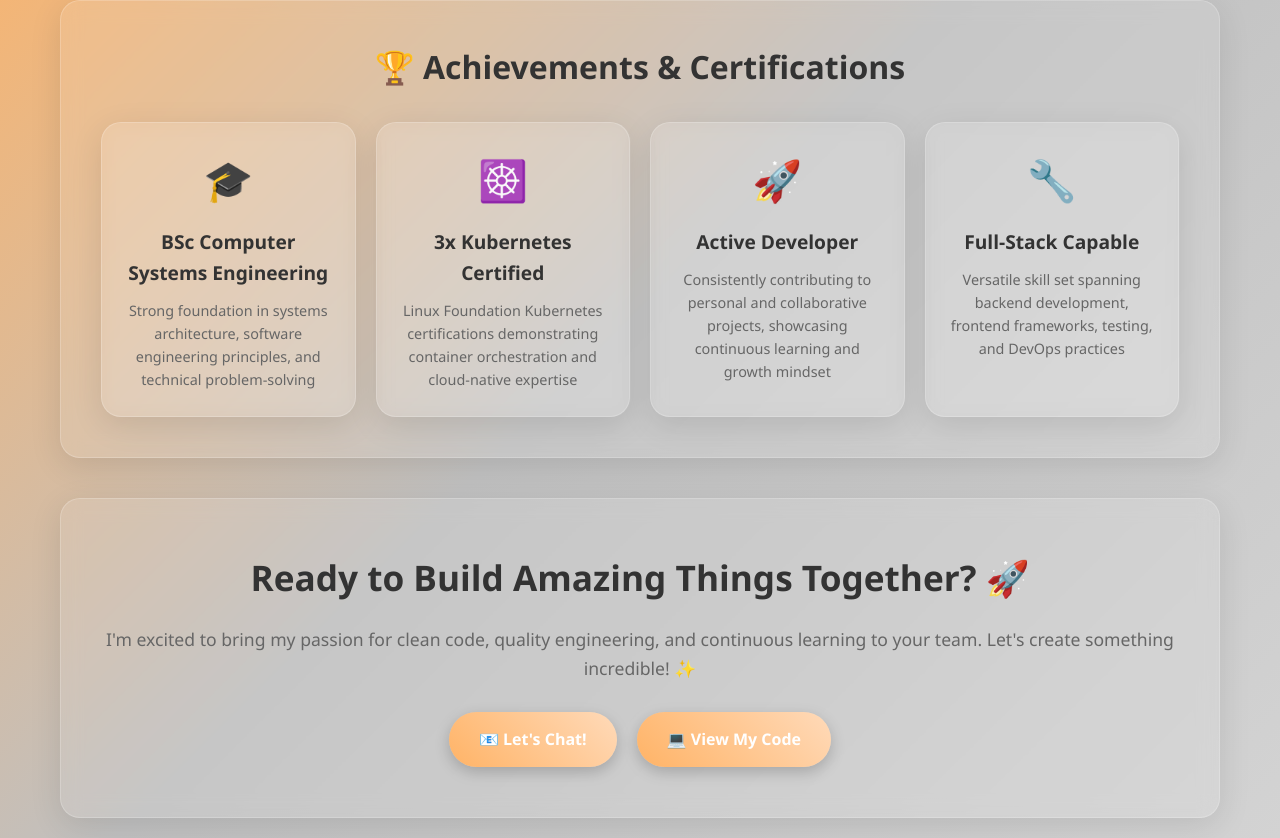
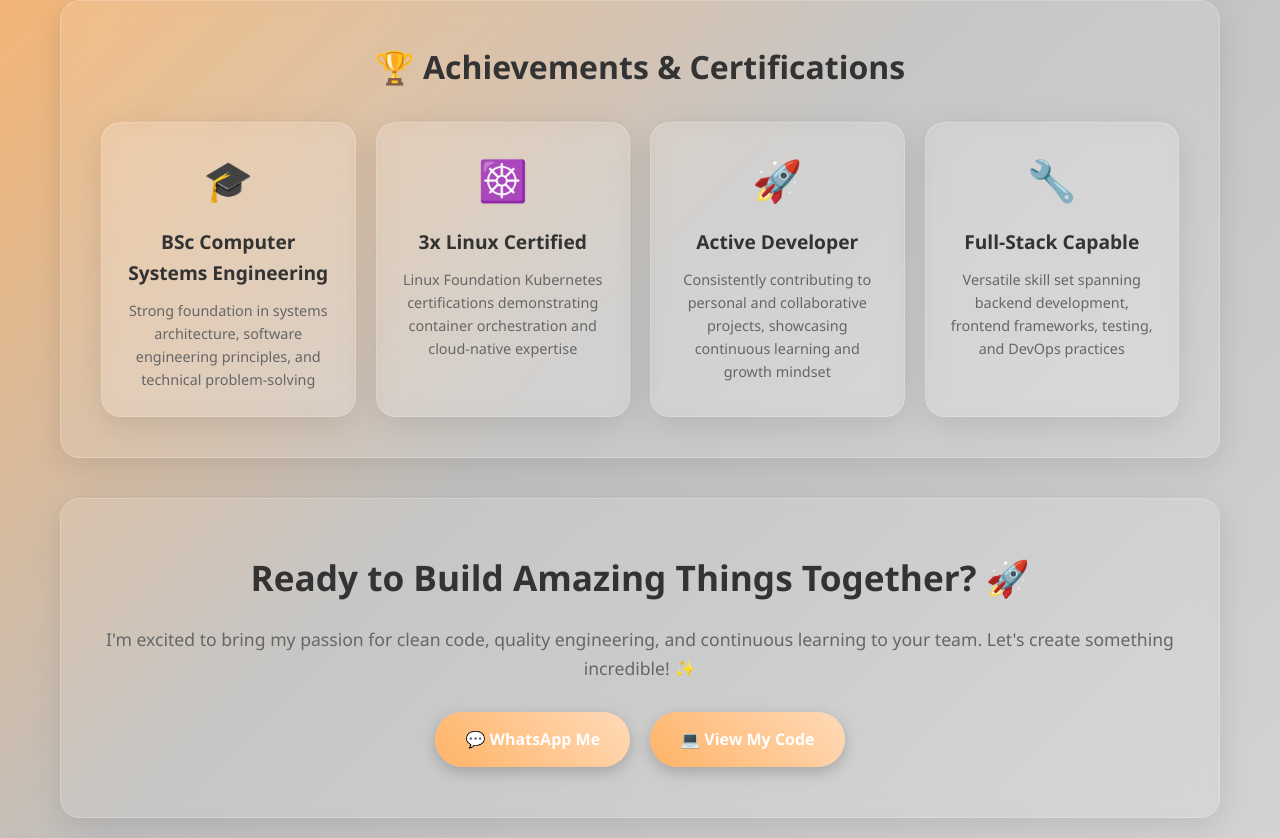
Before and after one commit to Evecandy/code-with-Candy, a plain HTML site: page index.html in a window 1280 px wide. Shown: the part 2544-3382 px from the top of the page. Drawn offline with Linux system fonts and the light colour scheme.

Commit message:
Add WhatsApp messaging

```diff
--- a/index.html
+++ b/index.html
@@ -544,7 +544,7 @@
             </div>
             <div class="achievement-card glass">
                 <div class="achievement-icon">☸️</div>
-                <h4>3x Kubernetes Certified</h4>
+                <h4>3x Linux Certified</h4>
                 <p>Linux Foundation Kubernetes certifications demonstrating container orchestration and cloud-native expertise</p>
             </div>
             <div class="achievement-card glass">
@@ -565,8 +565,8 @@
         <h3>Ready to Build Amazing Things Together? 🚀</h3>
         <p>I'm excited to bring my passion for clean code, quality engineering, and continuous learning to your team. Let's create something incredible! ✨</p>
         <div class="cta-buttons">
-            <a href="mailto:evecandymutunga@gmail.com?subject=Java Developer Opportunity" class="cta-button">
-                📧 Let's Chat!
+            <a href="https://wa.me/254710987128?text=Hi%20Eve!%20I%20saw%20your%20portfolio%20and%20would%20love%20to%20discuss%20the%20Java%20developer%20opportunity." class="cta-button">
+                💬 WhatsApp Me
             </a>
             <a href="https://github.com/Evecandy?tab=repositories" class="cta-button" target="_blank">
                 💻 View My Code
```
